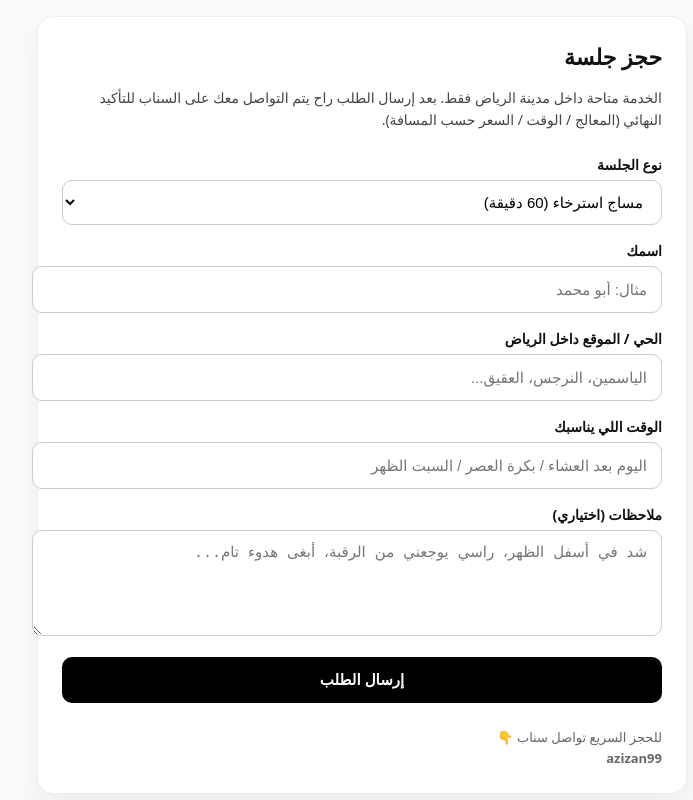
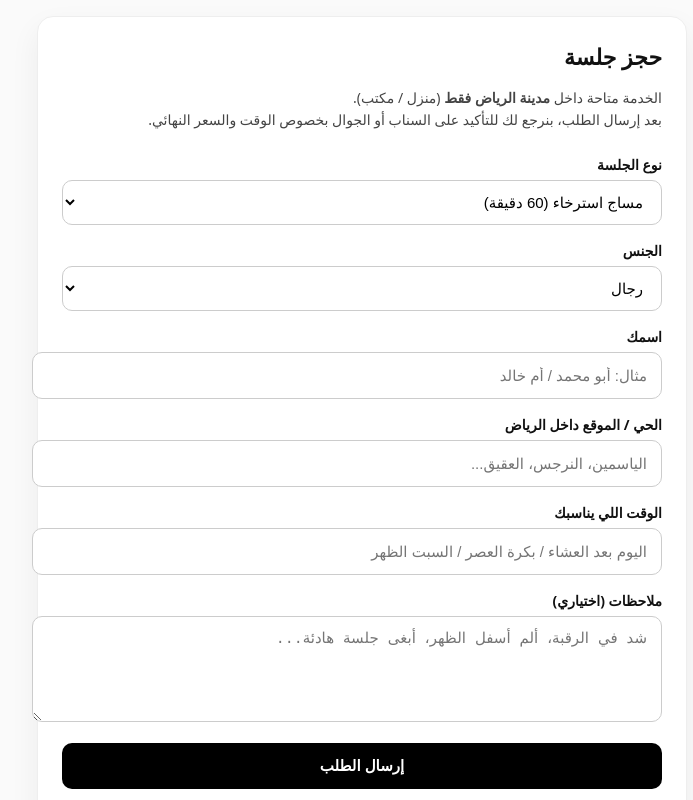
Before and after one commit to ii-aziz/azzouz-massage, a Next.js app: page /book in a window 1280 px wide. Shown: the top 800 px of the page, without its empty margins (278-971 px from the left). Built offline with nearby package versions, Linux system fonts and the light colour scheme.

Commit message:
Update page.js

```diff
--- a/app/book/page.js
+++ b/app/book/page.js
@@ -3,6 +3,7 @@ import { useState } from "react";
 
 export default function BookPage() {
   const [service, setService] = useState("مساج استرخاء (60 دقيقة)");
+  const [gender, setGender] = useState("رجال");
   const [name, setName] = useState("");
   const [area, setArea] = useState("");
   const [time, setTime] = useState("");
@@ -18,6 +19,7 @@ export default function BookPage() {
       headers: { "Content-Type": "application/json" },
       body: JSON.stringify({
         service,
+        gender,
         name,
         area,
         time,
@@ -26,14 +28,15 @@ export default function BookPage() {
     });
 
     if (res.ok) {
-      setStatus("تم استلام طلبك 💆‍♂️ بيتم التواصل للتأكيد.");
+      setStatus("تم استلام طلبك ✅ سيتم التواصل معك للتأكيد النهائي.");
       setService("مساج استرخاء (60 دقيقة)");
+      setGender("رجال");
       setName("");
       setArea("");
       setTime("");
       setNotes("");
     } else {
-      setStatus("صار خلل، حاول مرة ثانية أو تواصل على السناب.");
+      setStatus("صار خطأ، حاول مرة ثانية أو تواصل على السناب azizan99 👻");
     }
   }
 
@@ -58,8 +61,8 @@ export default function BookPage() {
       </h1>
 
       <p style={{ fontSize: "14px", color: "#444", lineHeight: 1.6, marginTop: 0 }}>
-        الخدمة متاحة داخل مدينة الرياض فقط. بعد إرسال الطلب
-        راح يتم التواصل معك على السناب للتأكيد النهائي (المعالج / الوقت / السعر حسب المسافة).
+        الخدمة متاحة داخل <b>مدينة الرياض فقط</b> (منزل / مكتب).<br />
+        بعد إرسال الطلب، بنرجع لك للتأكيد على السناب أو الجوال بخصوص الوقت والسعر النهائي.
       </p>
 
       <form onSubmit={submitBooking} style={{ display: "grid", gap: "16px", marginTop: "24px" }}>
@@ -78,12 +81,24 @@ export default function BookPage() {
         </div>
 
         <div>
+          <label style={labelStyle}>الجنس</label>
+          <select
+            style={inputStyle}
+            value={gender}
+            onChange={(e) => setGender(e.target.value)}
+          >
+            <option>رجال</option>
+            <option>نساء</option>
+          </select>
+        </div>
+
+        <div>
           <label style={labelStyle}>اسمك</label>
           <input
             style={inputStyle}
             value={name}
             onChange={(e) => setName(e.target.value)}
-            placeholder="مثال: أبو محمد"
+            placeholder="مثال: أبو محمد / أم خالد"
             required
           />
         </div>
@@ -116,7 +131,7 @@ export default function BookPage() {
             style={{ ...inputStyle, minHeight: "80px", resize: "vertical" }}
             value={notes}
             onChange={(e) => setNotes(e.target.value)}
-            placeholder="شد في أسفل الظهر، راسي يوجعني من الرقبة، أبغى هدوء تام..."
+            placeholder="شد في الرقبة، ألم أسفل الظهر، أبغى جلسة هادئة..."
           />
         </div>
 
```
